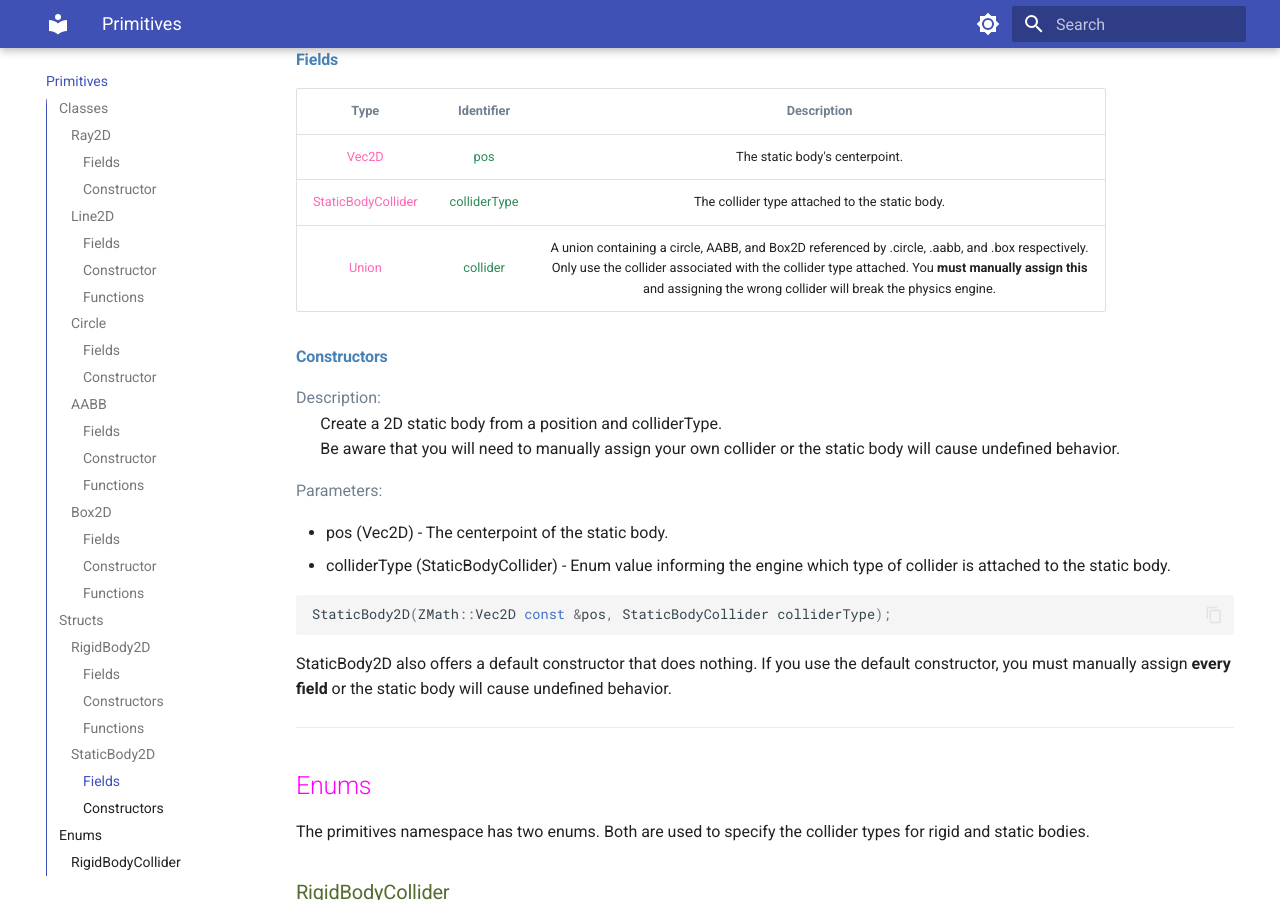
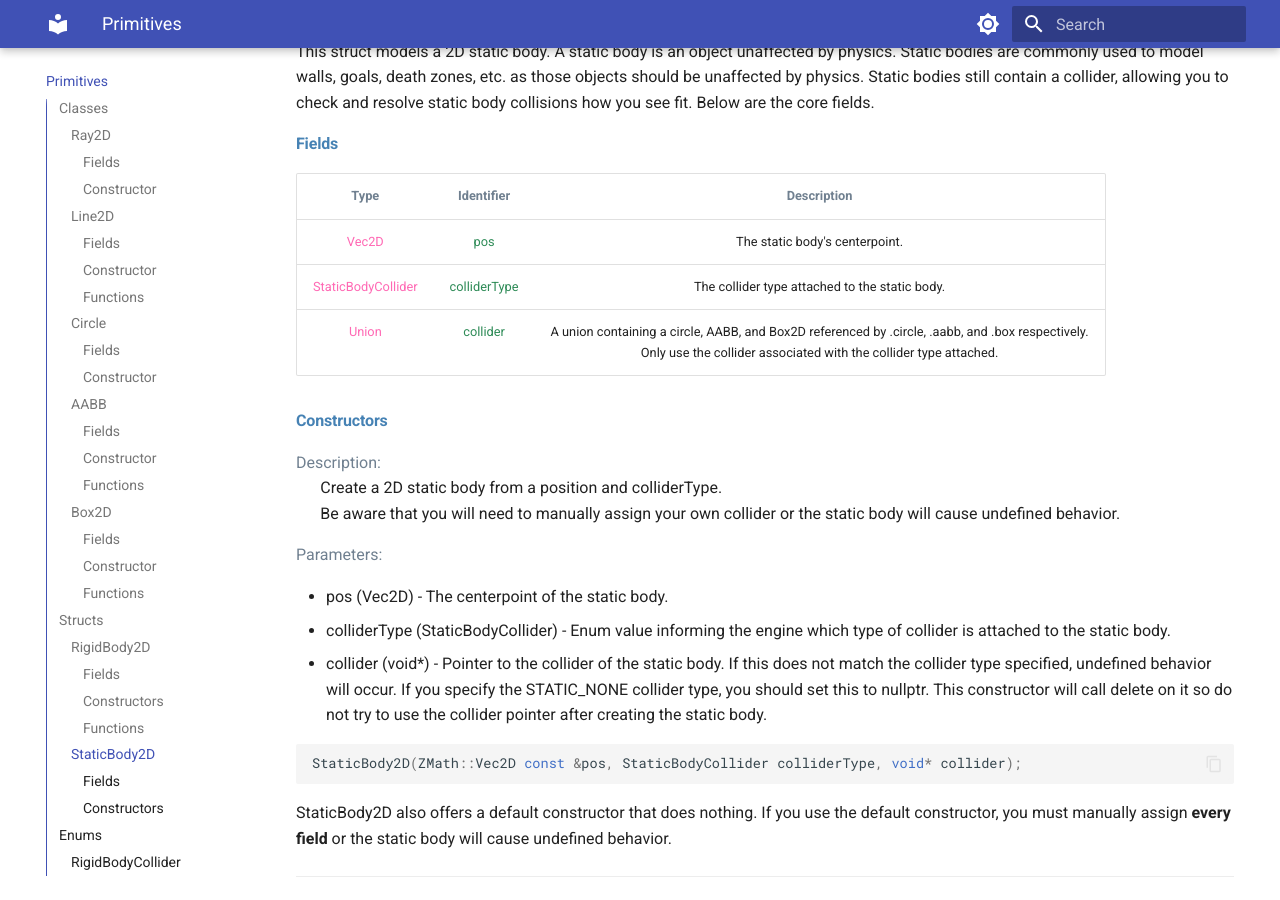
Before and after one commit to Salamence064/Zeta2D, an MkDocs documentation site: the page built from docs/primitives.md, in a window 1280 px wide and 900 px high, scrolled down 6063 px. Built offline with MkDocs 1.6.1 and Material for MkDocs 9.7.7, drawn with Linux system fonts in a browser that asks for light colours; some of the changed text lies outside the part shown.

Commit message:
documentation update

````diff
--- a/docs/primitives.md
+++ b/docs/primitives.md
@@ -175,9 +175,10 @@ This struct models a 2D rigid body. A rigid body is an object that's affected by
 * cor (float) - The coefficient of restitution of the rigid body. Should be between 0 and 1 inclusive.
 * linearDamping (float) - The linear damping of the rigid body. Should be on the interval (0, 1].
 * colliderType (RigidBodyCollider) - Enum value informing the engine which type of collider is attached to the rigid body.
+* collider (void*) - Pointer to the collider of the rigid body. If this does not match the collider type specified, undefined behavior will occur. If you specify the RIGID_NONE collider type, you should set this to nullptr. This constructor will call delete on it so do not try to use the collider pointer after creating the rigid body.
 
 ```c++
-RigidBody2D(ZMath::Vec2D const &pos, float mass, float cor, float linearDamping, RigidBodyCollider colliderType);
+RigidBody2D(ZMath::Vec2D const &pos, float mass, float cor, float linearDamping, RigidBodyCollider colliderType, void* collider);
 ```
 
 RigidBody2D also offers a default constructor that does nothing. If you use the default constructor, you must manually assign **every field** or the rigid body will cause undefined behavior.
@@ -207,7 +208,7 @@ This struct models a 2D static body. A static body is an object unaffected by ph
 |:----:|:----------:|:-----------:|
 | <span style="color:hotpink">Vec2D</span> | <span style="color:seagreen">pos</span> | The static body's centerpoint. |
 | <span style="color:hotpink">StaticBodyCollider</span> | <span style="color:seagreen">colliderType</span> | The collider type attached to the static body. |
-| <span style="color:hotpink"><br>Union</span> | <span style="color:seagreen"><br>collider</span> | A union containing a circle, AABB, and Box2D referenced by .circle, .aabb, and .box respectively.<br>Only use the collider associated with the collider type attached. You **must manually assign this**<br>and assigning the wrong collider will break the physics engine. |
+| <span style="color:hotpink">Union</span> | <span style="color:seagreen">collider</span> | A union containing a circle, AABB, and Box2D referenced by .circle, .aabb, and .box respectively.<br>Only use the collider associated with the collider type attached. |
 
 
 #### <span style="color:steelblue">Constructors</span>
@@ -219,9 +220,10 @@ This struct models a 2D static body. A static body is an object unaffected by ph
 
 * pos (Vec2D) - The centerpoint of the static body.
 * colliderType (StaticBodyCollider) - Enum value informing the engine which type of collider is attached to the static body.
+* collider (void*) - Pointer to the collider of the static body. If this does not match the collider type specified, undefined behavior will occur. If you specify the STATIC_NONE collider type, you should set this to nullptr. This constructor will call delete on it so do not try to use the collider pointer after creating the static body.
 
 ```c++
-StaticBody2D(ZMath::Vec2D const &pos, StaticBodyCollider colliderType);
+StaticBody2D(ZMath::Vec2D const &pos, StaticBodyCollider colliderType, void* collider);
 ```
 
 StaticBody2D also offers a default constructor that does nothing. If you use the default constructor, you must manually assign **every field** or the static body will cause undefined behavior.
````
Also changed, not shown: 1 other file.
